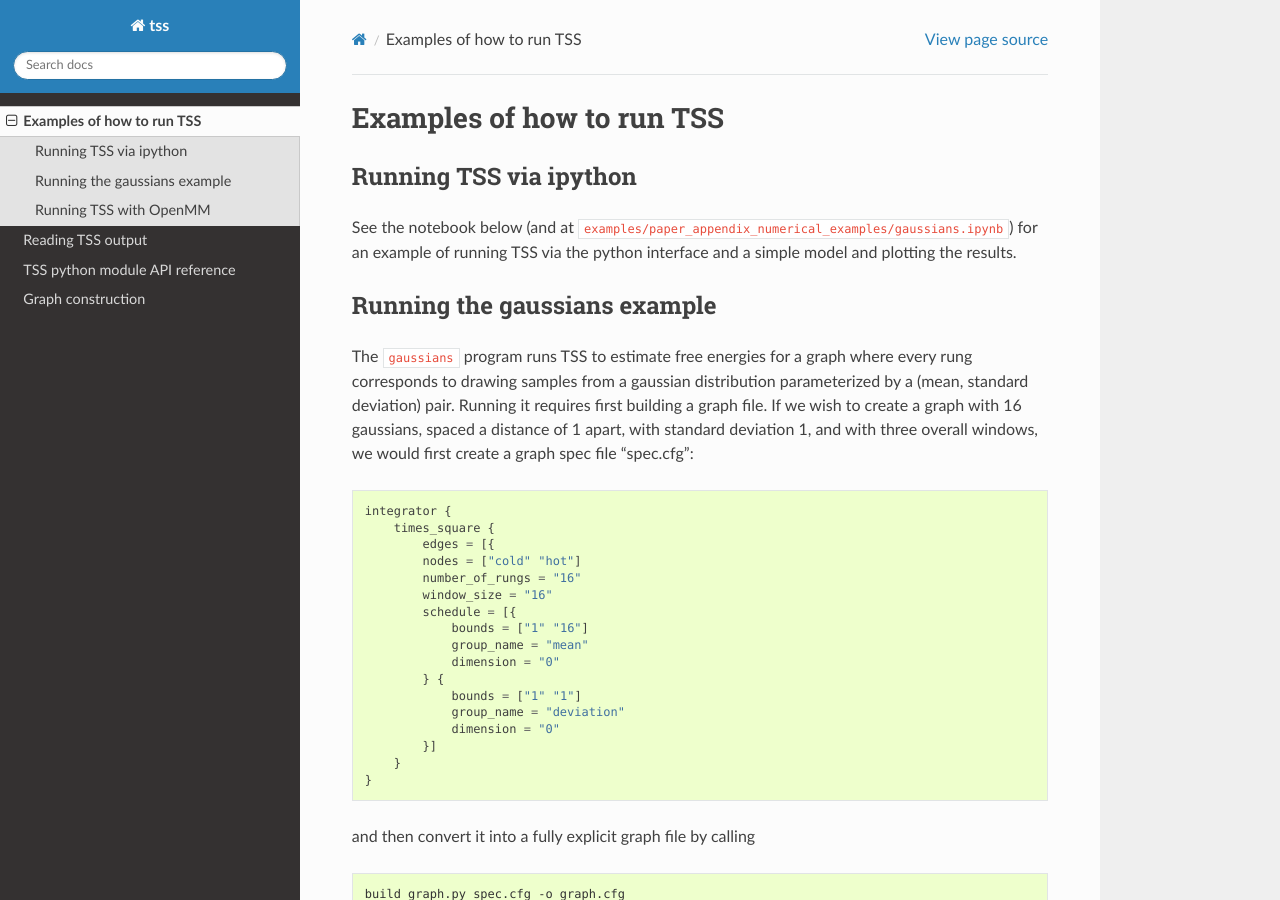
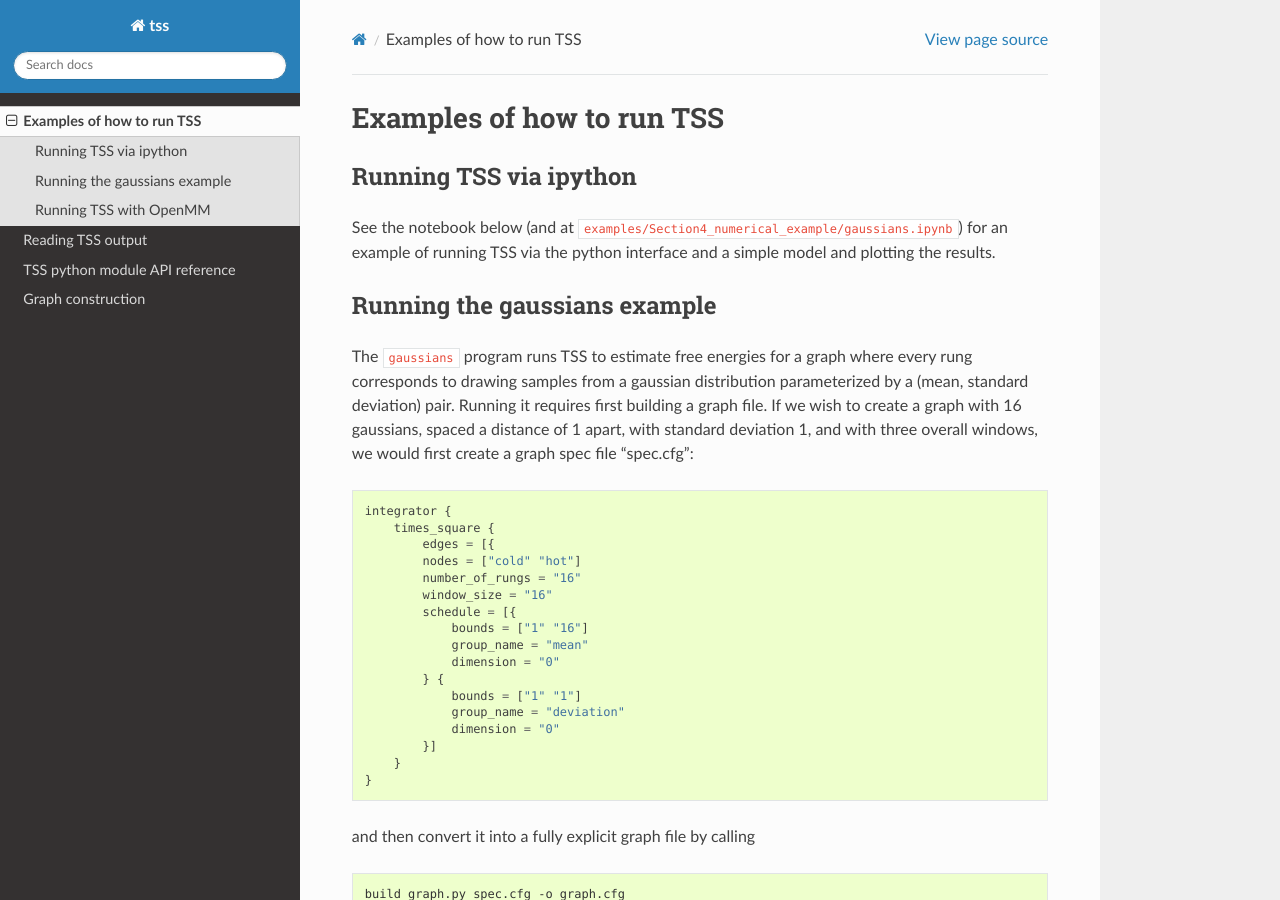
Before and after one commit to DEShawResearch/tss, a Sphinx documentation site: the page built from doc/source/examples.rst, in a window 1280 px wide and 900 px high. Built offline with Sphinx 7.4.7 and the Read the Docs theme 2.0.0, drawn with Linux system fonts in a browser that asks for light colours; formulas are drawn with MathJax 3; the version number could not be read and is left out.

Commit message:
updated examples

```diff
--- a/doc/source/examples.rst
+++ b/doc/source/examples.rst
@@ -4,7 +4,7 @@ Examples of how to run TSS
 Running TSS via ipython
 -----------------------
 
-See the notebook below (and at ``examples/paper_appendix_numerical_examples/gaussians.ipynb``) for an example of running TSS via the python interface and a simple model and plotting the results.
+See the notebook below (and at ``examples/Section4_numerical_example/gaussians.ipynb``) for an example of running TSS via the python interface and a simple model and plotting the results.
 
 .. toctree::
 
```
Also changed, not shown: README.md (+1 -1 lines), doc/source/gaussians.ipynb, 2 other files.
